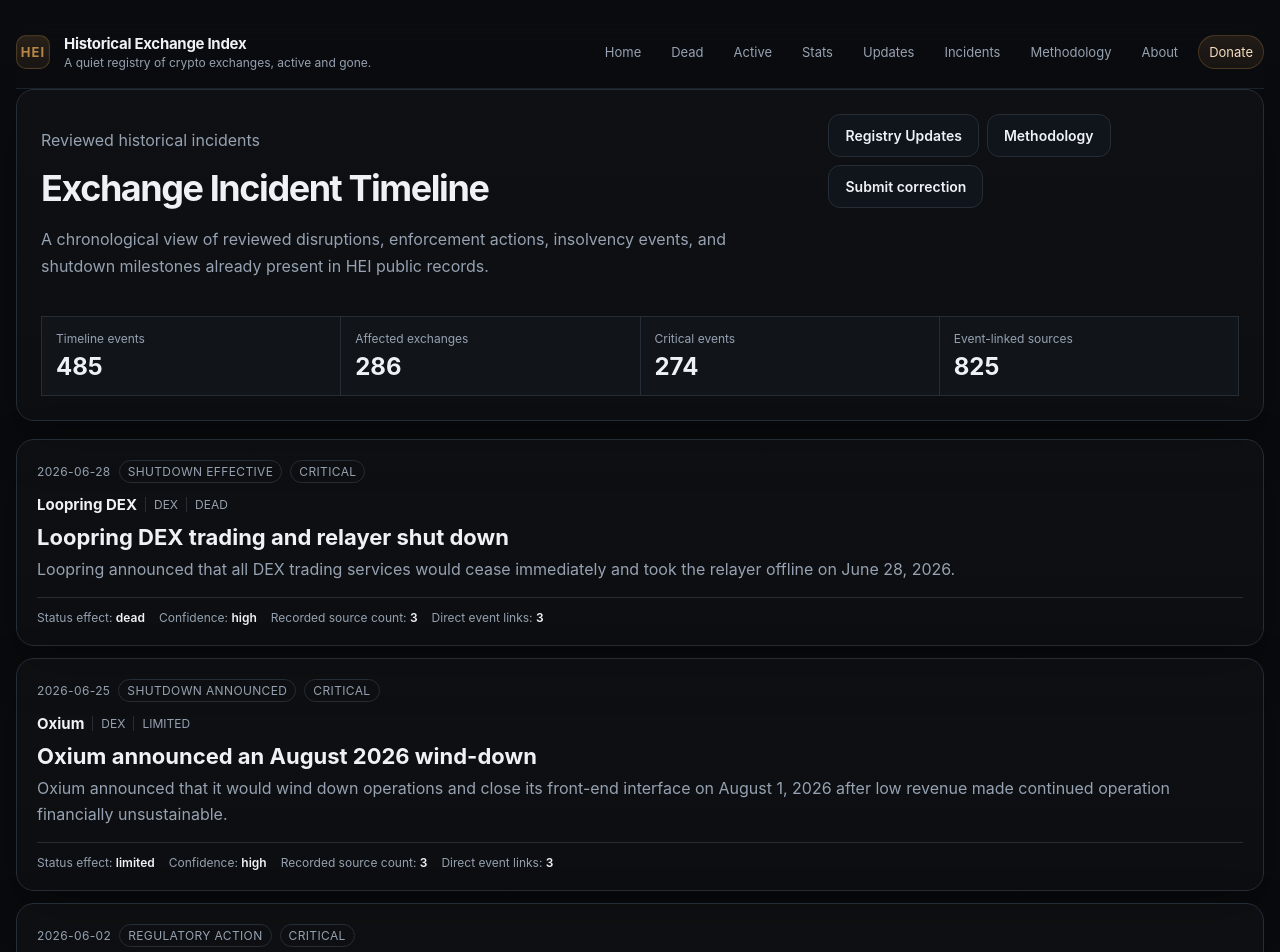
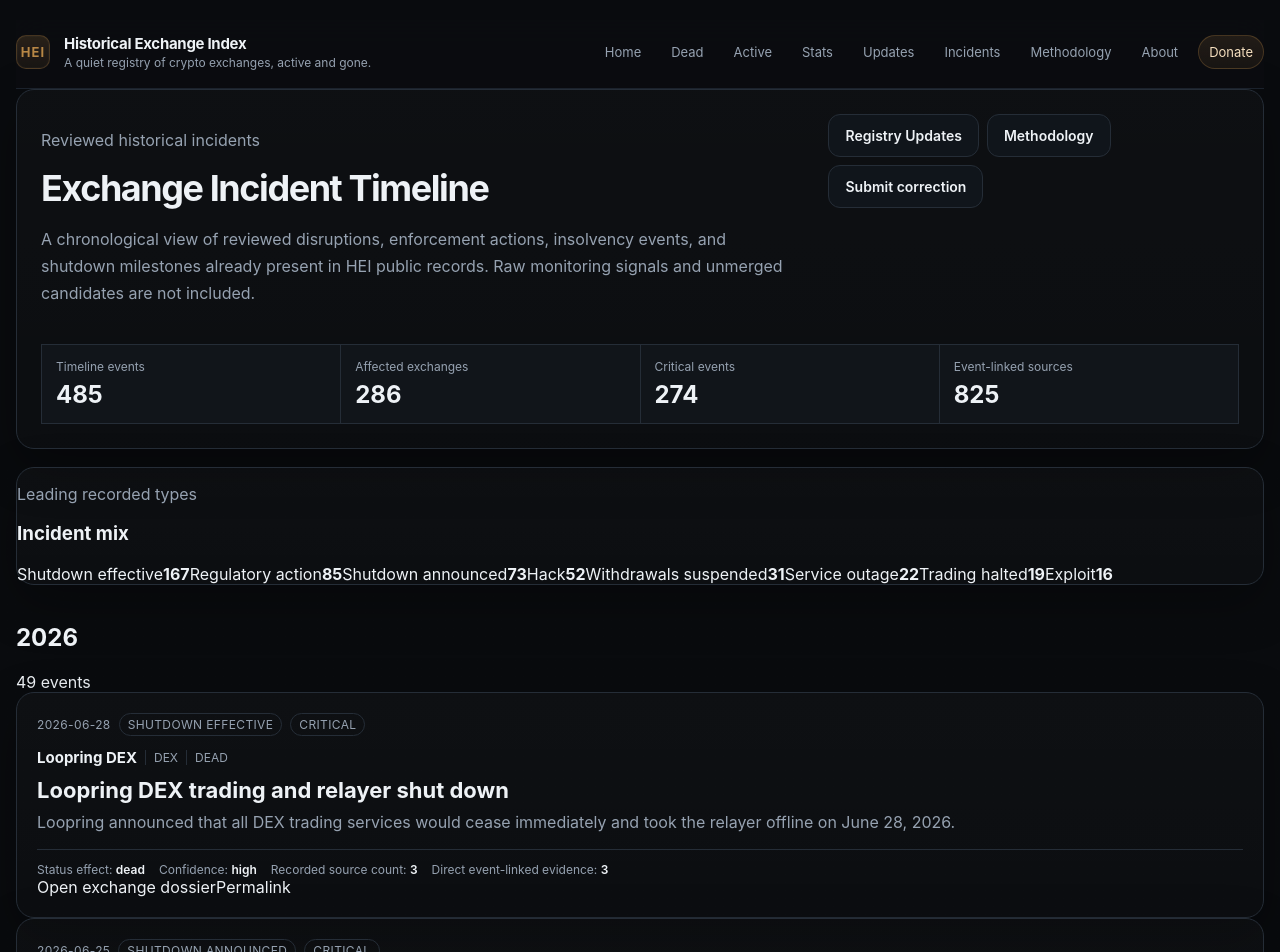
Before and after one commit to badjoke-lab/historical-exchange-index, a Next.js app: page /incidents in a window 1280 px wide. Shown: the top 952 px of the page. Built offline with nearby package versions, Linux system fonts and the light colour scheme; no server answers.

Commit message:
Group incident timeline by year and event type

```diff
--- a/src/app/incidents/page.tsx
+++ b/src/app/incidents/page.tsx
@@ -1,6 +1,10 @@
 import Link from 'next/link'
 import type { Metadata } from 'next'
-import { buildIncidentTimeline, incidentEventTypeLabel } from '../../lib/data/build-incident-timeline'
+import {
+  buildIncidentTimeline,
+  incidentEventTypeLabel,
+  type IncidentTimelineItem,
+} from '../../lib/data/build-incident-timeline'
 import { CONTACT_HREF } from '../../lib/site-constants'
 import { formatDate } from '../../lib/utils/format-date'
 import styles from './incidents.module.css'
@@ -11,11 +15,33 @@ export const metadata: Metadata = {
   alternates: { canonical: '/incidents' },
 }
 
+function groupByYear(items: IncidentTimelineItem[]) {
+  const grouped = new Map<string, IncidentTimelineItem[]>()
+
+  for (const item of items) {
+    const year = item.event.event_date?.slice(0, 4) ?? 'Unknown'
+    const current = grouped.get(year) ?? []
+    current.push(item)
+    grouped.set(year, current)
+  }
+
+  return [...grouped.entries()]
+}
+
 export default function ExchangeIncidentTimelinePage() {
   const incidents = buildIncidentTimeline()
+  const groups = groupByYear(incidents)
   const affectedExchanges = new Set(incidents.map((item) => item.entity.id)).size
   const criticalEvents = incidents.filter((item) => item.event.impact_level === 'critical').length
   const linkedSources = incidents.reduce((total, item) => total + item.evidence.length, 0)
+  const typeCounts = incidents.reduce<Map<string, number>>((counts, item) => {
+    const label = incidentEventTypeLabel(item.event.event_type)
+    counts.set(label, (counts.get(label) ?? 0) + 1)
+    return counts
+  }, new Map())
+  const leadingTypes = [...typeCounts.entries()]
+    .sort((a, b) => b[1] - a[1] || a[0].localeCompare(b[0]))
+    .slice(0, 8)
 
   return (
     <main className={styles.page}>
@@ -25,7 +51,7 @@ export default function ExchangeIncidentTimelinePage() {
             <p className="muted">Reviewed historical incidents</p>
             <h2 className={styles.pageTitle}>Exchange Incident Timeline</h2>
             <p className={styles.lead}>
-              A chronological view of reviewed disruptions, enforcement actions, insolvency events, and shutdown milestones already present in HEI public records.
+              A chronological view of reviewed disruptions, enforcement actions, insolvency events, and shutdown milestones already present in HEI public records. Raw monitoring signals and unmerged candidates are not included.
             </p>
           </div>
           <div className={styles.headerActions}>
@@ -43,28 +69,62 @@ export default function ExchangeIncidentTimelinePage() {
         </div>
       </section>
 
+      <section className={`panel ${styles.breakdownPanel}`} aria-label="Leading incident types">
+        <div>
+          <p className="muted">Leading recorded types</p>
+          <h3>Incident mix</h3>
+        </div>
+        <div className={styles.breakdownList}>
+          {leadingTypes.map(([label, count]) => (
+            <span className={styles.breakdownItem} key={label}>
+              <span>{label}</span>
+              <strong>{count}</strong>
+            </span>
+          ))}
+        </div>
+      </section>
+
       <section className={styles.timeline} aria-label="Exchange incident history">
-        {incidents.map(({ event, entity, evidence }) => (
+        {groups.map(([year, items]) => (
+          <section className={styles.yearGroup} key={year} aria-labelledby={`incident-year-${year}`}>
+            <div className={styles.yearHeader}>
+              <h2 id={`incident-year-${year}`}>{year}</h2>
+              <span>{items.length} events</span>
+            </div>
+
+            <div className={styles.yearItems}>
+              {items.map(({ event, entity, evidence }) => (
                 <article className={`panel ${styles.incidentCard}`} key={event.id} id={event.id}>
                   <div className={styles.incidentMeta}>
                     <time dateTime={event.event_date ?? undefined}>{event.event_date ? formatDate(event.event_date) : 'Unknown date'}</time>
                     <span>{incidentEventTypeLabel(event.event_type)}</span>
                     <span>{event.impact_level}</span>
                   </div>
+
                   <div className={styles.exchangeRow}>
                     <Link href={`/exchange/${entity.slug}`}>{entity.canonical_name}</Link>
                     <span>{entity.type.toUpperCase()}</span>
                     <span>{entity.status}</span>
                   </div>
+
                   <h3>{event.title}</h3>
                   <p className={styles.description}>{event.description}</p>
+
                   <div className={styles.eventFacts}>
                     <span>Status effect: <strong>{event.event_status_effect}</strong></span>
                     <span>Confidence: <strong>{event.confidence}</strong></span>
                     <span>Recorded source count: <strong>{event.source_count}</strong></span>
-              <span>Direct event links: <strong>{evidence.length}</strong></span>
+                    <span>Direct event-linked evidence: <strong>{evidence.length}</strong></span>
+                  </div>
+
+                  <div className={styles.recordLinkRow}>
+                    <Link href={`/exchange/${entity.slug}`}>Open exchange dossier</Link>
+                    <a href={`#${event.id}`} aria-label={`Link to ${event.title}`}>Permalink</a>
                   </div>
                 </article>
+              ))}
+            </div>
+          </section>
         ))}
       </section>
 
```
Lines whose indentation alone changed are shown as unchanged.
